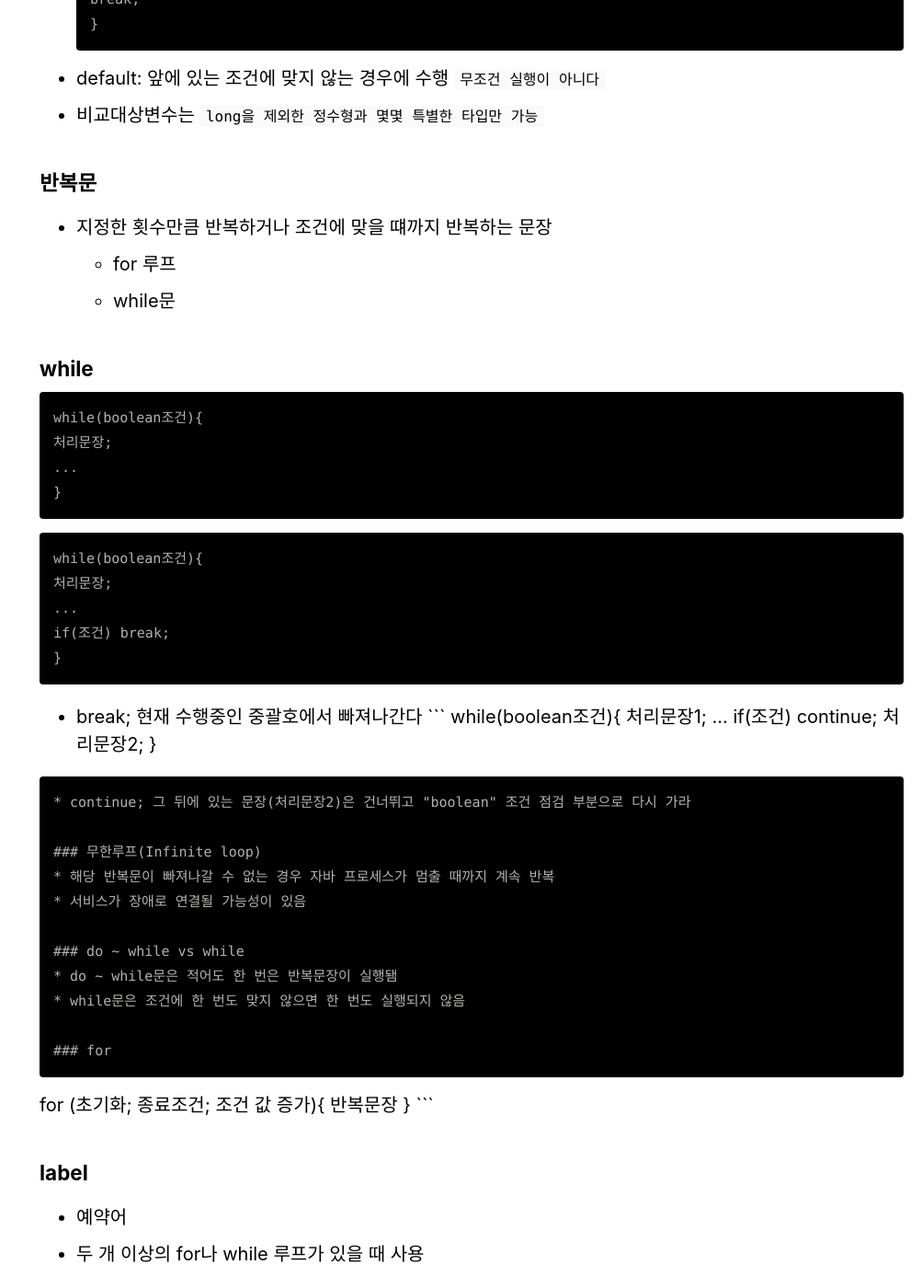
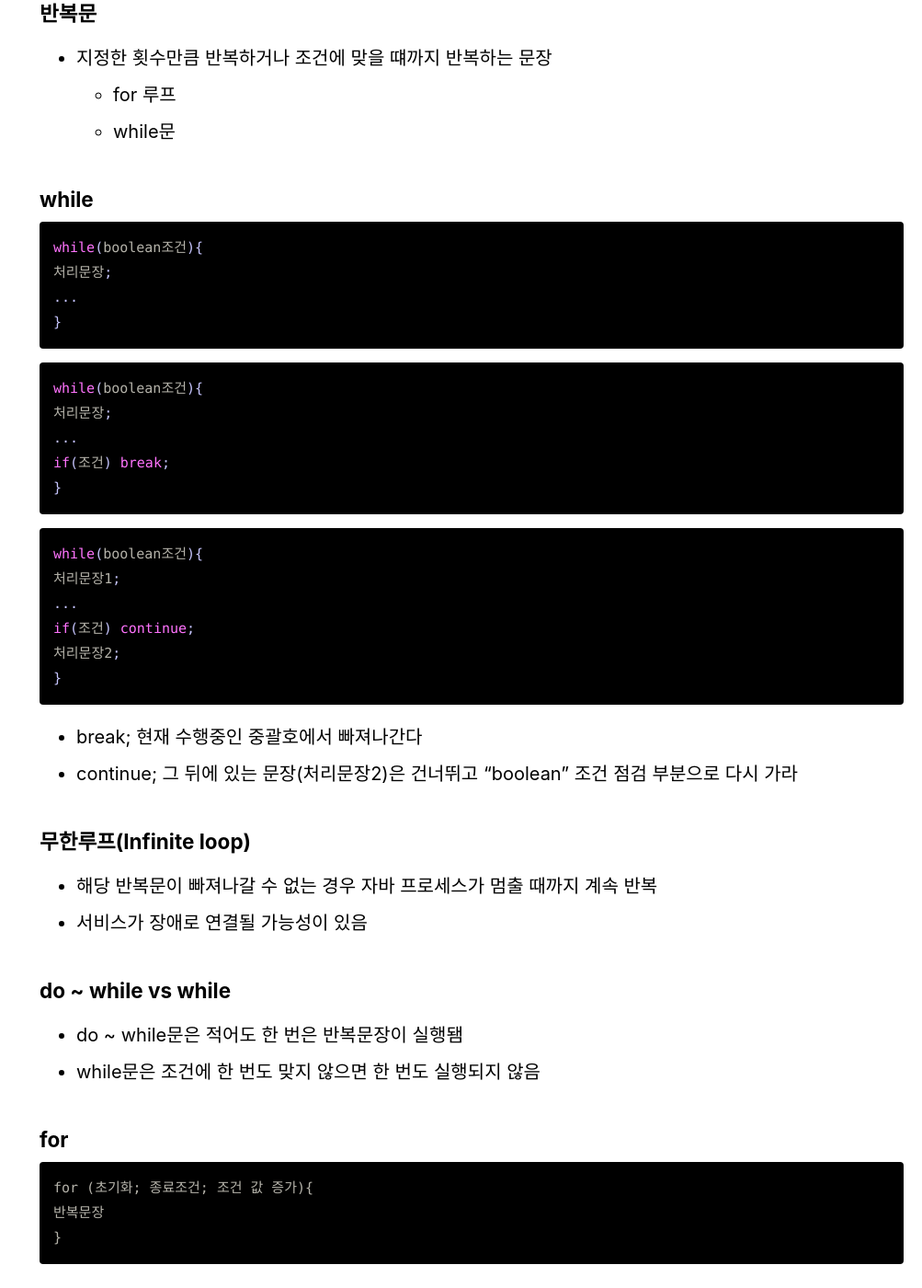
Before and after one commit to ParkingCloud/parkingcloud.github.io, a Jekyll site: the page built from _posts/2020-06-08-skills_java_study_02.md, in a window 1280 px wide and 1400 px high, scrolled down 6588 px. Shown: the whole window at 92% size, without its empty margins (277-1280 px from the left). Built offline with Jekyll 4.4.1, drawn with Linux system fonts in a browser that asks for light colours; cached includes are drawn as plain includes; nearby versions of some CDN libraries; comment, search, counter and statistics services are not loaded; some of the changed text lies outside the part shown.

Commit message:
update highlight

````diff
--- a/_config.yml
+++ b/_config.yml
@@ -205,6 +205,7 @@ incremental: false
 # Markdown Processing
 kramdown:
   input: GFM
+  syntax_highlighter: rouge
   hard_wrap: false
   auto_ids: true
   footnote_nr: 1
--- a/_includes/head/custom.html
+++ b/_includes/head/custom.html
@@ -1,4 +1,6 @@
 <!-- start custom head snippets -->
+<!-- webfont settting -->
+<link rel="stylesheet" href="https://fonts.googleapis.com/earlyaccess/nanumgothic.css">
 
 <!-- insert favicons. use https://realfavicongenerator.net/ -->
 <link rel="apple-touch-icon" sizes="57x57" href="{{site.baseurl}}/assets/logo.ico/apple-icon-57x57.png">
--- a/_posts/2020-06-08-skills_java_study_02.md
+++ b/_posts/2020-06-08-skills_java_study_02.md
@@ -65,25 +65,24 @@ category: skills
 
 ### 비교연산자
 * 왼쪽 값과 오른쪽 값을 비교하는데 사용
-* ```모든 비교 연산자의 결과는 반드시 boolean이다```
-
+* `모든 비교 연산자의 결과는 반드시 boolean이다`
 * ==: 같음(equal to)
 * !=: 같지 않음(not equal to)
-* >: (왼쪽 값이) 큼(greater than)
-* >=: (왼쪽 값이) 같거나 큼(greater than or equal to)
+* `>: (왼쪽 값이) 큼(greater than)`
+* `>=: (왼쪽 값이) 같거나 큼(greater than or equal to)`
 * <:(왼쪽 값이) 작음(less than)
 * <=:(왼쪽 값이) 같거나 작음(less than or equal to)
 
 ### 등가 비교 연산자(Equality Operator)
 * 기본자료형과 참조자료형에서 사용 가능
-* ```기본 자료형은 같은 종류끼리 비교 가능```
+* `기본 자료형은 같은 종류끼리 비교 가능`
 * 참조자료형은 그 주소 값이 같은지 확인한다
 
 * ==:두 개의 값이 같으면 true
 * !=:두 개의 값이 다르면 true
 
 ### 대소 비교 연산자(Relational Operator)
-* ``` boolean이나 참조 자료형에서는 사용 불가```
+* ` boolean이나 참조 자료형에서는 사용 불가`
 * 식(**두 기호의 순서 주의**): true 조건
 * a<b: a가 b보다 작을 때
 * a>b: a가 b보다 클 때
@@ -91,12 +90,12 @@ category: skills
 * a>=b: a가 b와 같거나, b보다 클 때
 
 ### 논리 연산자(Conditional Operator)
-* 조건 연산자로서 ``` 공백이 있으면 안됌```
+* 조건 연산자로서 `공백이 있으면 안됌`
 * &&: AND 결합(Conditoinal AND)
-* ||: OR 결합(Conditional OR)
+* `||: OR 결합(Conditional OR)`
 
 ### 삼항 연산자(Conditional Operator?:)
-* ```변수 = (boolean 조건식) ? true일때 값 : false일때 값;```
+* `변수 = (boolean 조건식) ? true일때 값 : false일때 값;`
 * 장점: 어떤 변수에 값을 할당할 때 조건이 있는 문장을 한 줄로 처리 가능
 * 단정: 삼항 연산자보다 if 문장을 사용하는 것이 가독성이 더 좋다
 
@@ -106,8 +105,9 @@ category: skills
 * boolean 은 형변환이 불가
 * 기본자료형→참조자료형 혹은 그 반대의 경우도 불가
     * 숫자 값을 참조 자료형으로 변경은 가능
-* ```범위가 큰 타입에서 작은 타입으로 변환할 때는 소괄호 안에 볌위가 작은 타입을 명시해주어야 한다```
+* `범위가 큰 타입에서 작은 타입으로 변환할 때는 소괄호 안에 볌위가 작은 타입을 명시해주어야 한다`
     * 변환할 때 앞의 1바이트는 버린다
+
 ### 타입별 사용 가능한 연산자
 * 책 참고 p.123
 
@@ -119,21 +119,22 @@ category: skills
 
 ## 6장: 제가 조건을 좀 따져요
 ### if
-```
+~~~~ java
 if(boolean값) 처리문장;
-```
-```
+~~~~
+~~~~ java
 if(boolean값){
  처리문장1;
  처리문장2;
  ...}
-```
+~~~~
+
 ### if~else
-```
+~~~~ java
 if(boolean값) 처리문장1;
  else 처리문장2;
-```
-```
+~~~~
+~~~~ java
 if(boolean값) {
 처리문장1;
 처리문장2;
@@ -143,26 +144,26 @@ if(boolean값) {
 처리문장2;
 ....;
 }
-```
+~~~~
+
 ### if~else if~else
-```
+~~~~ java
 if(boolean값1) A;
 else if(boolean값2) B;
 else C;
-```
+~~~~
+
 * 같은 의미:
-```
-결과값 = boolean값1 ? "A" : boolean값2 ? "B" : "C";
-```
+`결과값 = boolean값1 ? "A" : boolean값2 ? "B" : "C";`
 
 ### &&와 ||
 * &&은 첫 조건이 false면 두 번째 조건은 무시
-* ||은 첫 조건이 true면 두 번째 조건은 무시
-* &&와 ||을 조건식에서 함께 사용할 경우 먼저 계산할 조건에 ()을 사용
+* `||`은 첫 조건이 true면 두 번째 조건은 무시
+* &&와 `||`을 조건식에서 함께 사용할 경우 먼저 계산할 조건에 ()을 사용
 
 ### switch
 * 하나의 값이 여러 범위 걸쳐 비교되어야 할 때 사용
-```
+~~~~ java
 switch(비교대상변수){
 case 점검값1;
 처리문장1;
@@ -178,10 +179,10 @@ default:
 ...
 break;
 }
-```
+~~~~
 * default: 앞에 있는 조건에 맞지 않는 경우에 수행
-    ```무조건 실행이 아니다```
-* 비교대상변수는 ```long을 제외한 정수형과 몇몇 특별한 타입만 가능```
+    `무조건 실행이 아니다`
+* 비교대상변수는 `long을 제외한 정수형과 몇몇 특별한 타입만 가능`
 
 ### 반복문
 * 지정한 횟수만큼 반복하거나 조건에 맞을 떄까지 반복하는 문장
@@ -189,29 +190,28 @@ break;
     * while문
 
 ### while
-```
+~~~~ java
 while(boolean조건){
 처리문장;
 ...
 }
-```
-```
+~~~~
+~~~~ java
 while(boolean조건){
 처리문장;
 ...
 if(조건) break;
 }
-```
-* break; 현재 수행중인 중괄호에서 빠져나간다
-```
+~~~~
+~~~~ java
 while(boolean조건){
 처리문장1;
 ...
 if(조건) continue;
 처리문장2;
 }
-
-```
+~~~~
+* break; 현재 수행중인 중괄호에서 빠져나간다
 * continue; 그 뒤에 있는 문장(처리문장2)은 건너뛰고 "boolean" 조건 점검 부분으로 다시 가라
 
 ### 무한루프(Infinite loop)
--- a/_sass/minimal-mistakes/_variables.scss
+++ b/_sass/minimal-mistakes/_variables.scss
@@ -13,21 +13,21 @@ $paragraph-indent: false !default; // true, false (default)
 $indent-var: 1.3em !default;
 
 /* system typefaces */
-$serif: Georgia, Times, serif !default;
+$serif: Georgia, Times, "Nanum Gothic", serif !default;
 $sans-serif: -apple-system, BlinkMacSystemFont, "Roboto", "Segoe UI",
-  "Helvetica Neue", "Lucida Grande", Arial, sans-serif !default;
-$monospace: Monaco, Consolas, "Lucida Console", monospace !default;
+  "Helvetica Neue", "Lucida Grande", Arial, "Nanum Gothic", sans-serif !default;
+$monospace: Monaco, Consolas, "Lucida Console", "Nanum Gothic", monospace !default;
 
 /* sans serif typefaces */
 $sans-serif-narrow: $sans-serif !default;
-$helvetica: Helvetica, "Helvetica Neue", Arial, sans-serif !default;
+$helvetica: Helvetica, "Helvetica Neue", Arial, "Nanum Gothic", sans-serif !default;
 
 /* serif typefaces */
-$georgia: Georgia, serif !default;
-$times: Times, serif !default;
-$bodoni: "Bodoni MT", serif !default;
-$calisto: "Calisto MT", serif !default;
-$garamond: Garamond, serif !default;
+$georgia: Georgia, "Nanum Gothic", serif !default;
+$times: Times, "Nanum Gothic", serif !default;
+$bodoni: "Bodoni MT", "Nanum Gothic", serif !default;
+$calisto: "Calisto MT", "Nanum Gothic", serif !default;
+$garamond: Garamond, "Nanum Gothic", serif !default;
 
 $global-font-family: $sans-serif !default;
 $header-font-family: $sans-serif !default;
@@ -55,7 +55,7 @@ $h-size-6: 1em !default; // ~16px
    Colors
    ========================================================================== */
 
-$gray: #7a8288 !default;
+$gray: #35383a !default;
 $dark-gray: mix(#000, $gray, 50%) !default;
 $darker-gray: mix(#000, $gray, 60%) !default;
 $light-gray: mix(#fff, $gray, 50%) !default;
````
Also changed, not shown: _posts/2020-06-08-skills_java_study_01.md (+6 -6 lines), _posts/2020-06-08-skills_java_study_03.md (added, +93 -0 lines).
